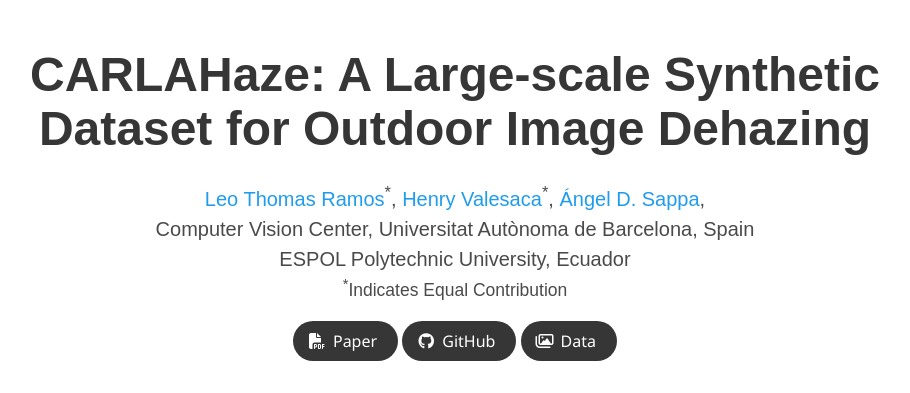
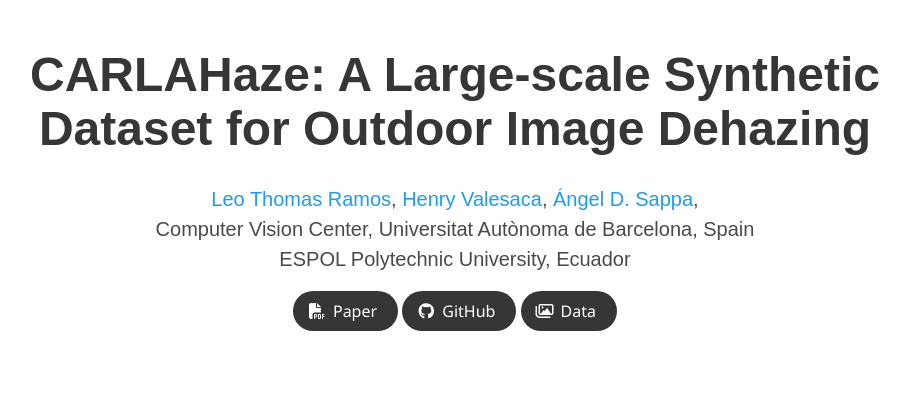
Before and after one commit to Leo-Thomas/CARLAHaze, a plain HTML site: page index.html in a window 1280 px wide. Shown: the top 393 px of the page, without its empty margins (185-1095 px from the left). Drawn offline with nearby package versions, Linux system fonts and the light colour scheme; some icons are missing; a web font is replaced by a local one.

Commit message:
Update index.html

```diff
--- a/index.html
+++ b/index.html
@@ -60,9 +60,9 @@
           <h1 class="title is-1 publication-title">CARLAHaze: A Large-scale Synthetic Dataset for Outdoor Image Dehazing</h1>
           <div class="is-size-5 publication-authors">
             <span class="author-block">
-              <a href="https://www.linkedin.com/in/leo-thomas-ramos/">Leo Thomas Ramos</a><sup>*</sup>,</span>
+              <a href="https://www.linkedin.com/in/leo-thomas-ramos/">Leo Thomas Ramos</a><sup></sup>,</span>
             <span class="author-block">
-              <a href="https://ec.linkedin.com/in/henry-velesaca-lara/">Henry Valesaca</a><sup>*</sup>,</span>
+              <a href="https://ec.linkedin.com/in/henry-velesaca-lara/">Henry Valesaca</a><sup></sup>,</span>
             <span class="author-block">
               <a href="https://es.linkedin.com/in/angel-sappa-61532b17">Ángel D. Sappa</a>,
             </span>
@@ -74,7 +74,7 @@
           <div class="is-size-5 publication-authors">
             <span class="author-block">Computer Vision Center, Universitat Autònoma de Barcelona, Spain</span><br>
             <span class="author-block">ESPOL Polytechnic University, Ecuador</span>
-            <span class="eql-cntrb"><small><br><sup>*</sup>Indicates Equal Contribution</small></span>
+            <!--<span class="eql-cntrb"><small><br><sup>*</sup>Indicates Equal Contribution</small></span> -->
           </div>
 
           <div class="column has-text-centered">
```
